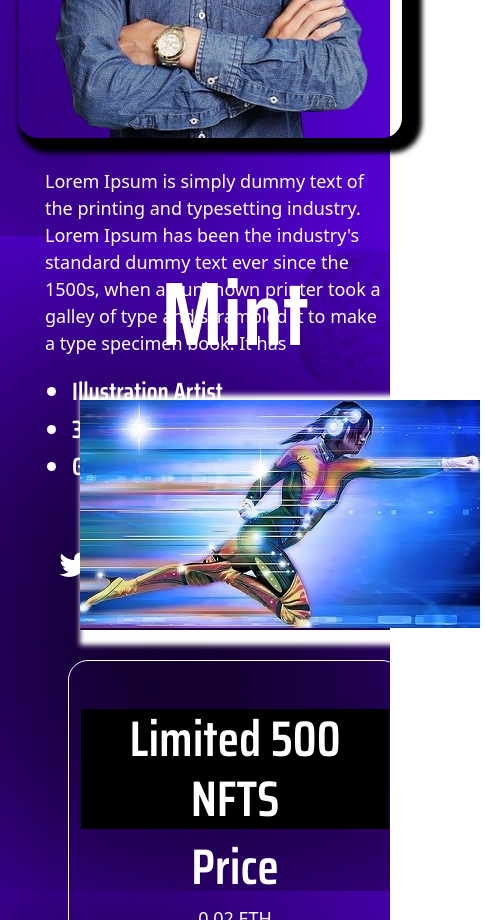
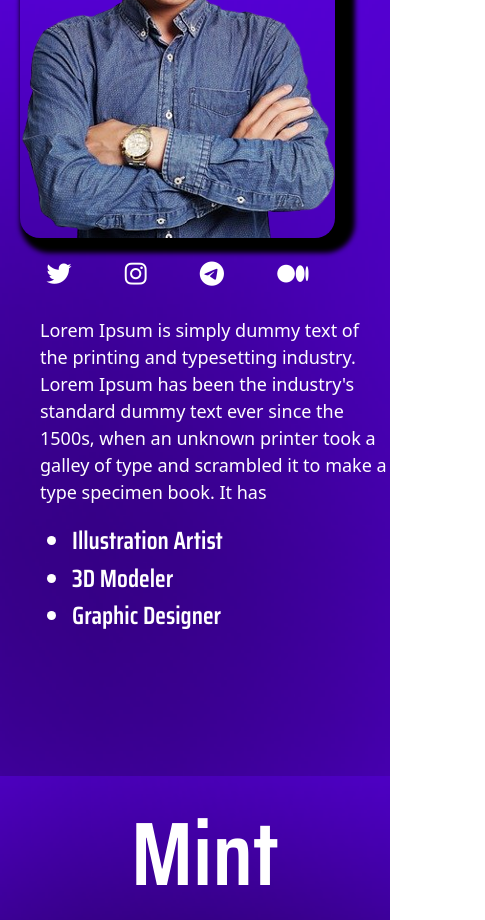
Before and after one commit to LucianoSainz/NFT-Website-Template, a React (Create React App) app: page / in a window 390 px wide. Shown: the part 1080-2000 px from the top of the page, 485 px wide, since content can reach past the window. Built offline with nearby package versions, Linux system fonts and the light colour scheme.

Commit message:
worked with styles

```diff
--- a/src/App.css
+++ b/src/App.css
@@ -22,18 +22,18 @@
   background-image: url('./img/f2b.png');
   background-size: cover;
   background-repeat: no-repeat;
-  padding-left: 30px;
+  padding-left: 20px;
   height: 660px;
+}
 
 
-}
 .content-profile{
   display: flex;
-  justify-content: center;
+  justify-content:center;
   border-radius: 20px;
   box-shadow: 10px 5px 5px 10px #000;
+  width: auto;
 }
-
 .title-two{
   padding-top: 40px;
   text-align: center;
@@ -45,27 +45,31 @@
   padding-top: 30px;
   font-size: 18px;
   color:#fff;
-  margin-left:15px;
+  margin-left: 30px;
 }
-
 .list{
   color: #fff;
   font-size: 25px;
-  margin-left: 10px;
+  margin-left: 30px;
   font-family: 'Saira Condensed', sans-serif;
 }
+.social{
+  width:20%;
+}
 .icons{
-  justify-content: space-around;
-  font-size: 30px;
+  display: flex;
+  justify-content:space-around;
+  font-size: 25px;
   color:#fff;
   cursor: pointer;
-  width: 455px;
+
+
 }
 .container-mint{
   background-image:url('./img/f3pb.png');
   background-size: cover;
   background-repeat: no-repeat;
-  padding-left: 80px;
+  padding-left: 50px;
   height: 655px;
 }
 .title-three{
@@ -147,13 +151,51 @@
   margin-top: 3px;
 }
 
-@media (max-width:375px) {
+@media (max-width:575px) {
   .container-home {
     padding-left: 30px;
     height: 700px;
   }
-
   .title-one {
     margin-top: 70px;
   }
+  .container-about{
+      height:1100px;
+    }
+    .about{
+      width: auto;
+    }
+    .text-two{
+      margin-left: 20px;
+    }
+    .list{
+      margin-left: 20px;
+    }
+
+        .container-mint {
+          height: 900px;
+          padding-left: 20px;
+        }
+        .card-one {
+          display: flex;
+            justify-content: center;
+            width:330px;
+        }
+        .nft{
+          width: 330px;
+        }
+                .content-buy{
+                  width:330px;
+                  height: 450px;
+                  margin-left: 20px;
+                }
+                        .container-contact {
+                          height: 1200px;
+                          padding-left: 20px;
+                        }
+                        .contact{
+                          width: 330px;
+                          margin-left: 20px;
+                        }
+
 }
--- a/src/components/about.js
+++ b/src/components/about.js
@@ -7,8 +7,16 @@ const About = () => {
       <div class="container-about">
         <h1 class="title-two">About me</h1>
         <div class="row">
-          <div class="col-lg-5 col-sm-12 content-profile">
-            <img class="profile" src={remove2} />
+          <div class="col-lg-4 col-sm-12 about">
+            <div class="content-profile">
+              <img class="profile" src={remove2} />
+            </div>
+            <div class="icons pt-4">
+              <i class="fa-brands fa-twitter"></i>
+              <i class="fa-brands fa-instagram"></i>
+              <i class="fa-brands fa-telegram"></i>
+              <i class="fa-brands fa-medium"></i>
+            </div>
           </div>
           <div class="col-lg-6 col-sm-12 content-aboutMe">
             <p class="text-two">
@@ -24,15 +32,7 @@ const About = () => {
             </ul>
           </div>
         </div>
-        <div class="social col-lg-4 col-sm-12 pt-5">
-          <div class="icons d-flex">
-            <i class="fa-brands fa-twitter"></i>
-            <i class="fa-brands fa-instagram"></i>
-            <i class="fa-brands fa-discord"></i>
-            <i class="fa-brands fa-telegram"></i>
-            <i class="fa-brands fa-medium"></i>
-          </div>
-        </div>
+        <div class="social col-lg-6 col-sm-12 pt-5"></div>
       </div>
     </>
   );
--- a/src/components/mint.js
+++ b/src/components/mint.js
@@ -10,8 +10,8 @@ const Mint = () => {
         </div>
         <div class="row">
           <div class="col-lg-6 col-sm-12 pt-4">
-            <div class="card-one mx-auto">
-              <img src={superhero1} />
+            <div class="card-one">
+              <img class="nft" src={superhero1} />
             </div>
           </div>
           <div class="col-lg-6 col-sm-12 pt-5 content-buy">
```
